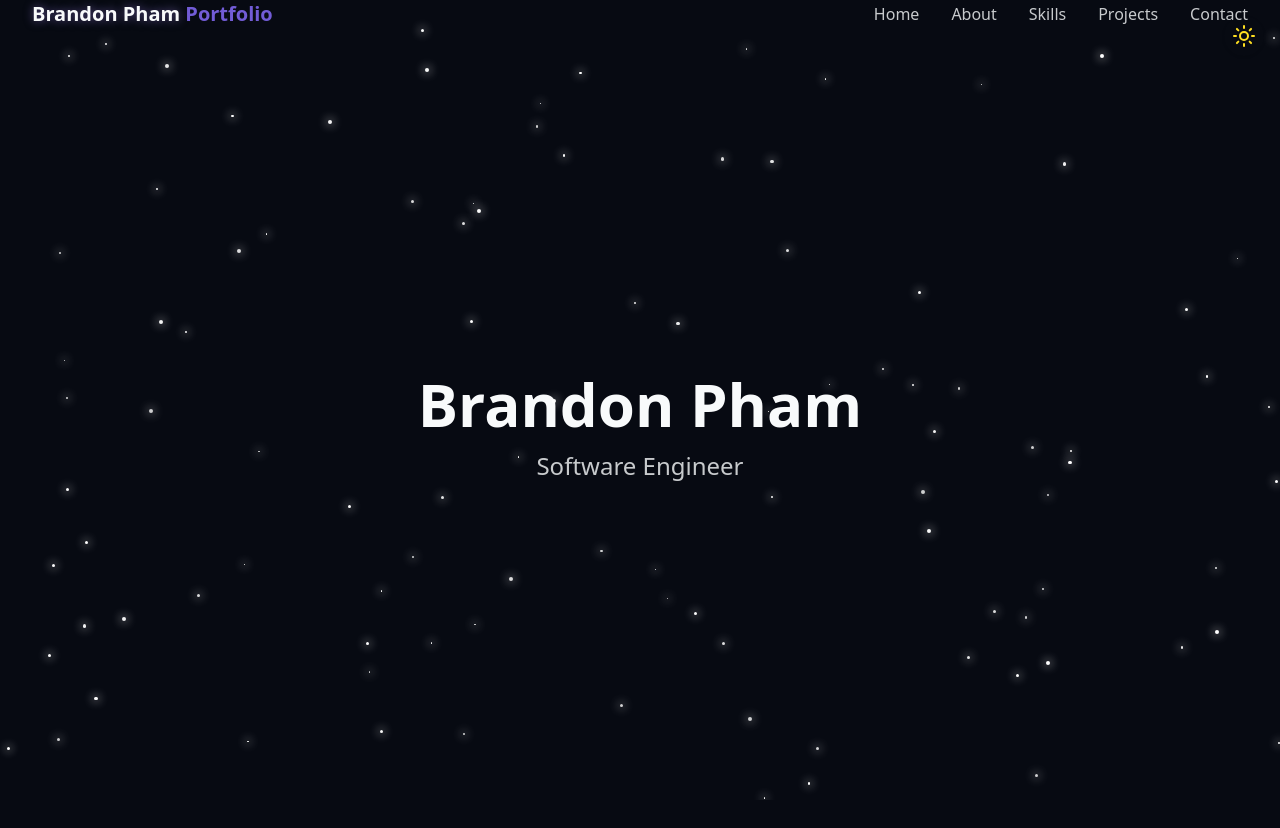
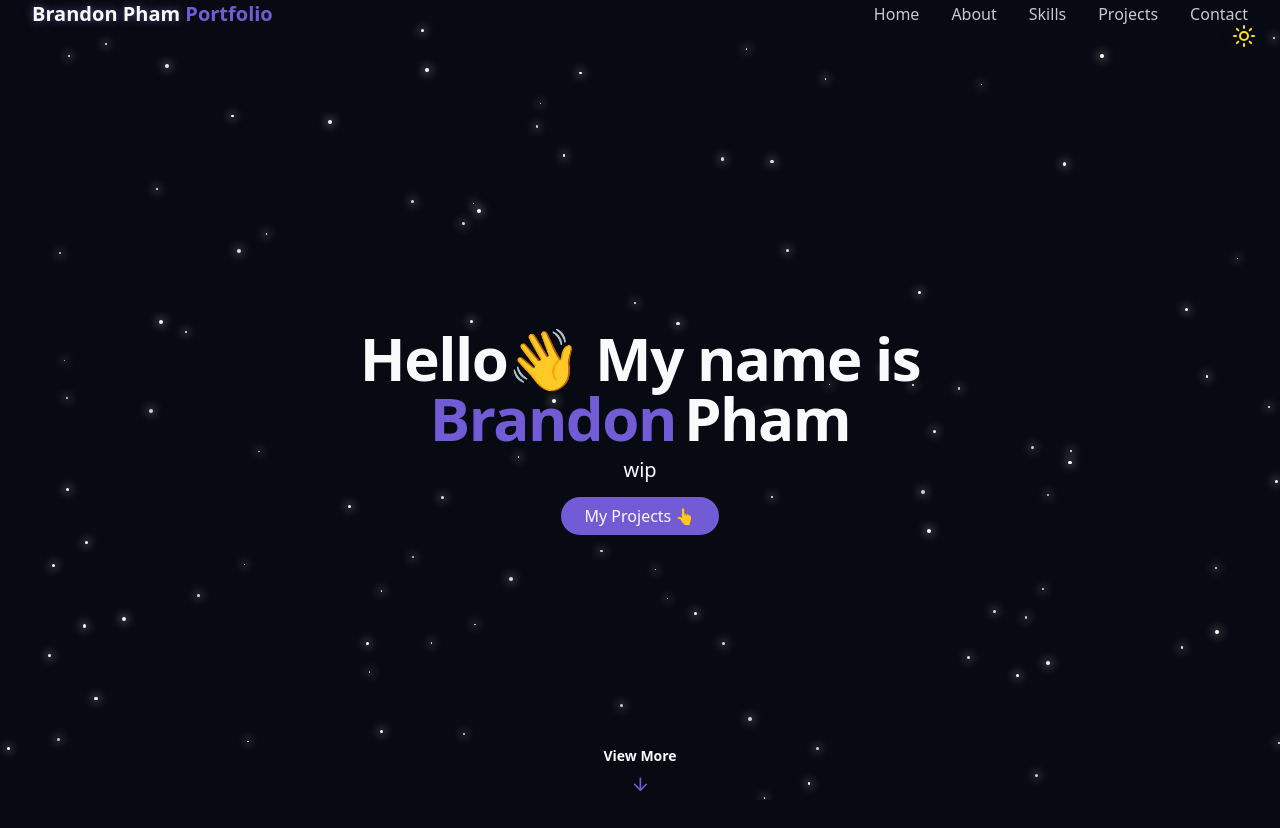
Before and after one commit to pham-brandon/personal-website, a React (Vite) app: page / in a window 1280 px wide. Built offline with nearby package versions, Linux system fonts and the light colour scheme.

Commit message:
Implemented hero section to website

```diff
--- /dev/null
+++ b/src/components/HeroSection.jsx
@@ -0,0 +1,38 @@
+import { ArrowDown } from "lucide-react"
+export const HeroSection = () => {
+    return (
+        <section
+            id="hero"
+            className="relative min-h-screen flex flex-col items-center justify-center px-4"
+        >
+            <div className="container max-w-4xl mx-auto text-center z-10">
+                <div className="space-y-6">
+                    <h1 className="text-4xl md:text-6xl font-bold tracking-tight">
+                        <span className = "opacity-0 animate-fade-in">Hello👋 My name is</span>
+                        <span className = "text-primary opacity-0 animate-fade-in-delay-1 pt-4"> Brandon</span>
+                        <span className = "text-gradient opacity-0 ml-2 animate-fade-in-delay-2 pt-4">Pham </span>
+                    </h1>
+                </div>
+
+                {/* mini description */}
+                <p className="text-lg md:text-xl text-muted-foreground mx-auto opacity-0 animate-fade-in-delay-3 max-2-2xl pt-2">
+                    wip
+                </p>
+
+                <div className="animate-fade-in-delay-4 opacity-0 pt-5">
+                    <a href="#projects" className="button">
+                        My Projects 👆
+                    </a>
+                </div>
+
+            </div>
+
+            <div className="absolute bottom-8 left-1/2 transform -translate-x-1/2 flex flex-col items-center animate-bounce">
+                <span className="text-sm font-bold text-muted-foreground mb-2">View More</span>
+                <ArrowDown className="h-5 w-5 text-primary" />
+            </div>
+
+
+        </section>
+    )
+}
--- a/src/components/Navbar.jsx
+++ b/src/components/Navbar.jsx
@@ -3,7 +3,7 @@ import { cn } from "../lib/utils"
 import { Menu, X } from "lucide-react"
 
 const navItems = [
-    {name: "Home", href: "#home"},
+    {name: "Home", href: "#hero"},
     {name: "About", href: "#about"},
     {name: "Skills", href: "#skills"},
     {name: "Projects", href: "#projects"},
--- a/src/index.css
+++ b/src/index.css
@@ -10,7 +10,7 @@
 
     --animate-float: float 6s ease-in-out infinite;
     --animate-pulse-subtle: pulse-subtle 4s ease-in-out infinite;
-    --animate-fade-in: fade-in 0.7s ease-out;
+    --animate-fade-in: fade-in 0.7s ease-out forwards;
     --animate-fade-in-delay-1: fade-in-delay 0.7s ease-out 0.2s forwards;
     --animate-fade-in-delay-2: fade-in-delay 0.7s ease-out 0.4s forwards;
     --animate-fade-in-delay-3: fade-in-delay 0.7s ease-out 0.6s forwards;
@@ -37,6 +37,17 @@
     }
 
     @keyframes fade-in {
+        from {
+            opacity: 0;
+            transform: translateY(20px);
+        }
+        to {
+            opacity: 1;
+            transform: translateY(0);
+        }
+    }
+
+    @keyframes fade-in-delay {
         from {
             opacity: 0;
             transform: translateY(20px);
--- a/src/pages/Home.jsx
+++ b/src/pages/Home.jsx
@@ -1,7 +1,7 @@
 import { ThemeToggle } from "../components/ThemeToggle"
 import { BackgroundEffects } from "../components/BackgroundEffects"
 import { Navbar } from "../components/Navbar"
-
+import { HeroSection } from "../components/HeroSection";
 export const Home = () => {
     return (
         <div className="min-h-screen bg-background text-foreground overflow-x-hidden">
@@ -15,15 +15,8 @@ export const Home = () => {
             <BackgroundEffects />
 
             {/* Main Section */}
-            <main className="container mx-auto px-4 min-h-screen flex items-center justify-center">
-                <div className="text-center">
-                    <h1 className="text-4xl md:text-6xl font-bold mb-4 animate-fade-in">
-                        Brandon Pham
-                    </h1>
-                    <p className="text-xl md:text-2xl text-foreground/80 animate-fade-in-delay-1">
-                        Software Engineer
-                    </p>
-                </div>
+            <main>
+                <HeroSection />
             </main>
 
             {/* Footer */}
```
